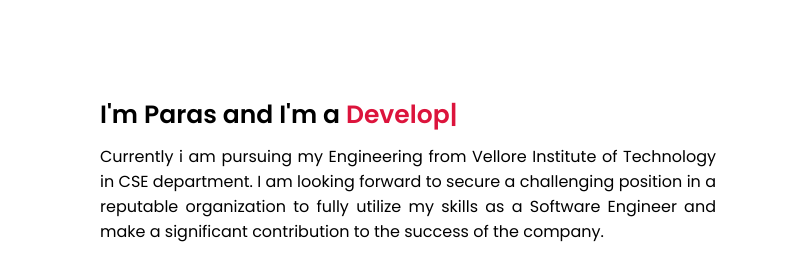
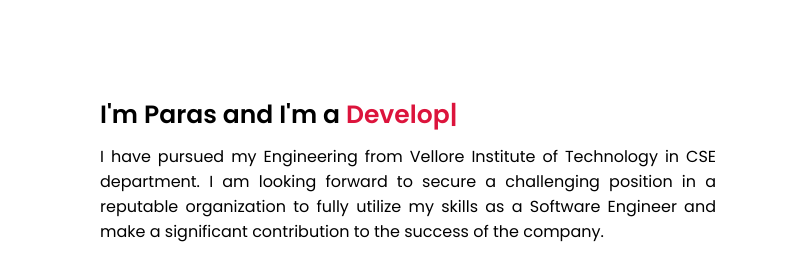
Before and after one commit to parasgarg39/Portfolio, a plain HTML site: page index.html in a window 1280 px wide. Shown: the part 1023-1284 px from the top of the page, 484-1280 px from the left. Drawn offline with nearby package versions, Linux system fonts and the light colour scheme.

Commit message:
Update index.html

```diff
--- a/index.html
+++ b/index.html
@@ -56,7 +56,7 @@
                 </div>
                 <div class="column right">
                     <div class="text">I'm Paras and I'm a <span class="typing-2"></span></div>
-                    <p>Currently i am pursuing my Engineering from Vellore Institute of Technology in CSE department. I am looking forward to secure a challenging position in a reputable organization to fully utilize my skills as a Software Engineer and make a significant contribution to the success of the company.</p>
+                    <p>I have pursued my Engineering from Vellore Institute of Technology in CSE department. I am looking forward to secure a challenging position in a reputable organization to fully utilize my skills as a Software Engineer and make a significant contribution to the success of the company.</p>
                     <a href="https://drive.google.com/file/d/1Z_vufZv0c4nLGPmF9CJr__Ldzo2MALE-/view?usp=sharing">Download CV</a>
                 </div>
             </div>
@@ -73,8 +73,8 @@
                         <i class="fa fa-graduation-cap"></i>
                         <div class="text">B. Tech (CSE)</div>
                         <p>Pursuing from Vellore institute of technology, Chennai
-                            <br> Current CGPA: 8.88
-                            <br> Year Of Completion: 2023(Expected)
+                            <br> Current CGPA: 9.07
+                            <br> Year Of Completion: 2023
                         </p>
                     </div>
                 </div>
```
